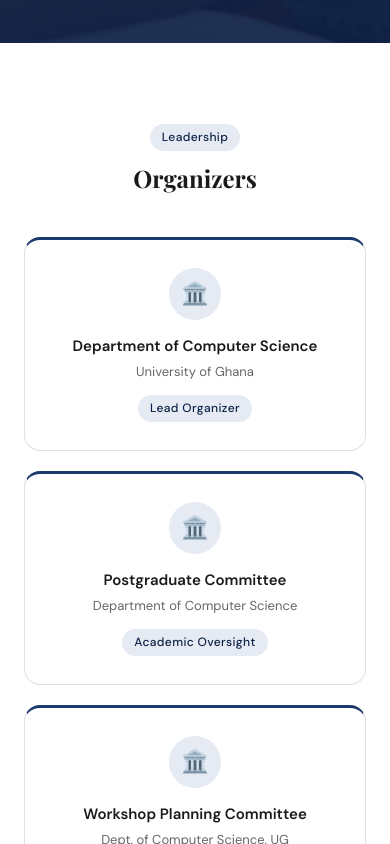
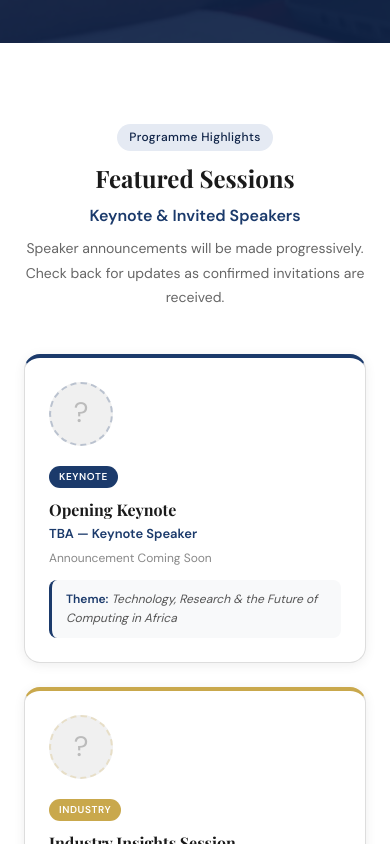
Before and after one commit to Endurance27/ug-postgraduate-workshop, a React (Vite) app: page / in a window 390 px wide. Shown: the part 5340-6184 px from the top of the page. Built offline with nearby package versions, Linux system fonts and the light colour scheme.

Commit message:
Add Featured Sessions section to HomePage

```diff
--- a/HomePage.jsx
+++ b/HomePage.jsx
@@ -512,6 +512,90 @@
         </div>
       </section>
 
+      {/* ── FEATURED SESSIONS ────────────────────────────────────────── */}
+      <section className="section" style={{ background: "#fff" }}>
+        <div className="container">
+          <div style={{ textAlign: "center", marginBottom: 12 }}>
+            <span className="badge badge-blue" style={{ marginBottom: 12 }}>Programme Highlights</span>
+            <h2 style={{ fontSize: "clamp(1.5rem, 3vw, 2rem)", marginBottom: 10 }}>Featured Sessions</h2>
+            <p style={{ fontWeight: 600, fontSize: 16, color: "#1B3A6B", marginBottom: 8 }}>Keynote &amp; Invited Speakers</p>
+            <p style={{ color: "#666", fontSize: 14, maxWidth: 560, margin: "0 auto 44px", lineHeight: 1.75 }}>
+              Speaker announcements will be made progressively. Check back for updates as confirmed invitations are received.
+            </p>
+          </div>
+          <div style={{ display: "grid", gridTemplateColumns: "repeat(auto-fit, minmax(280px, 1fr))", gap: 24 }}>
+            {[
+              {
+                role: "TBA — Keynote Speaker",
+                session: "Opening Keynote",
+                status: "Announcement Coming Soon",
+                affil: "",
+                topic: "Technology, Research & the Future of Computing in Africa",
+                accent: "#1B3A6B",
+                tag: "Keynote",
+              },
+              {
+                role: "TBA — Invited Speaker",
+                session: "Industry Insights Session",
+                status: "Industry / Academic Partner",
+                affil: "",
+                topic: "AI, Machine Learning & Applied Computer Science",
+                accent: "#C9A84C",
+                tag: "Industry",
+              },
+              {
+                role: "TBA — Panel Chair",
+                session: "Research Methods Panel",
+                status: "University of Ghana, DCS Faculty",
+                affil: "",
+                topic: "Publishing Research: From Submission to Acceptance",
+                accent: "#0F2347",
+                tag: "Panel",
+              },
+            ].map((s, i) => (
+              <div key={i} className="card" style={{
+                borderTop: `4px solid ${s.accent}`,
+                transition: "box-shadow 0.2s, transform 0.2s",
+              }}
+                onMouseEnter={e => { e.currentTarget.style.boxShadow = "0 8px 28px rgba(27,58,107,0.13)"; e.currentTarget.style.transform = "translateY(-4px)"; }}
+                onMouseLeave={e => { e.currentTarget.style.boxShadow = "none"; e.currentTarget.style.transform = "none"; }}
+              >
+                {/* placeholder avatar */}
+                <div style={{
+                  width: 64, height: 64, borderRadius: "50%",
+                  background: "#f0f0f0", border: `2px dashed ${s.accent}40`,
+                  display: "flex", alignItems: "center", justifyContent: "center",
+                  fontSize: 28, marginBottom: 16, color: "#bbb",
+                }}>?</div>
+
+                <div style={{
+                  display: "inline-block", fontSize: 10, fontWeight: 700,
+                  background: s.accent, color: "#fff",
+                  padding: "3px 10px", borderRadius: 12,
+                  textTransform: "uppercase", letterSpacing: "0.06em", marginBottom: 12,
+                }}>{s.tag}</div>
+
+                <h3 style={{ fontSize: "1rem", fontFamily: "Playfair Display, serif", marginBottom: 4, color: "#1a1a1a" }}>
+                  {s.session}
+                </h3>
+                <p style={{ fontSize: 13, color: s.accent, fontWeight: 600, marginBottom: 4 }}>{s.role}</p>
+                {s.status && (
+                  <p style={{ fontSize: 12, color: "#888", marginBottom: 12 }}>{s.status}</p>
+                )}
+                <div style={{
+                  background: "#f8f9fa", borderRadius: 8, padding: "10px 14px",
+                  borderLeft: `3px solid ${s.accent}`,
+                }}>
+                  <p style={{ fontSize: 12, color: "#555", lineHeight: 1.6, margin: 0, fontStyle: "italic" }}>
+                    <strong style={{ color: "#1B3A6B", fontStyle: "normal" }}>Theme: </strong>{s.topic}
+                  </p>
+                </div>
+              </div>
+            ))}
+          </div>
+        </div>
+      </section>
+
       {/* ── ORGANIZERS ───────────────────────────────────────────────── */}
       <section ref={orgRef} className="section">
         <div className="container">
```
